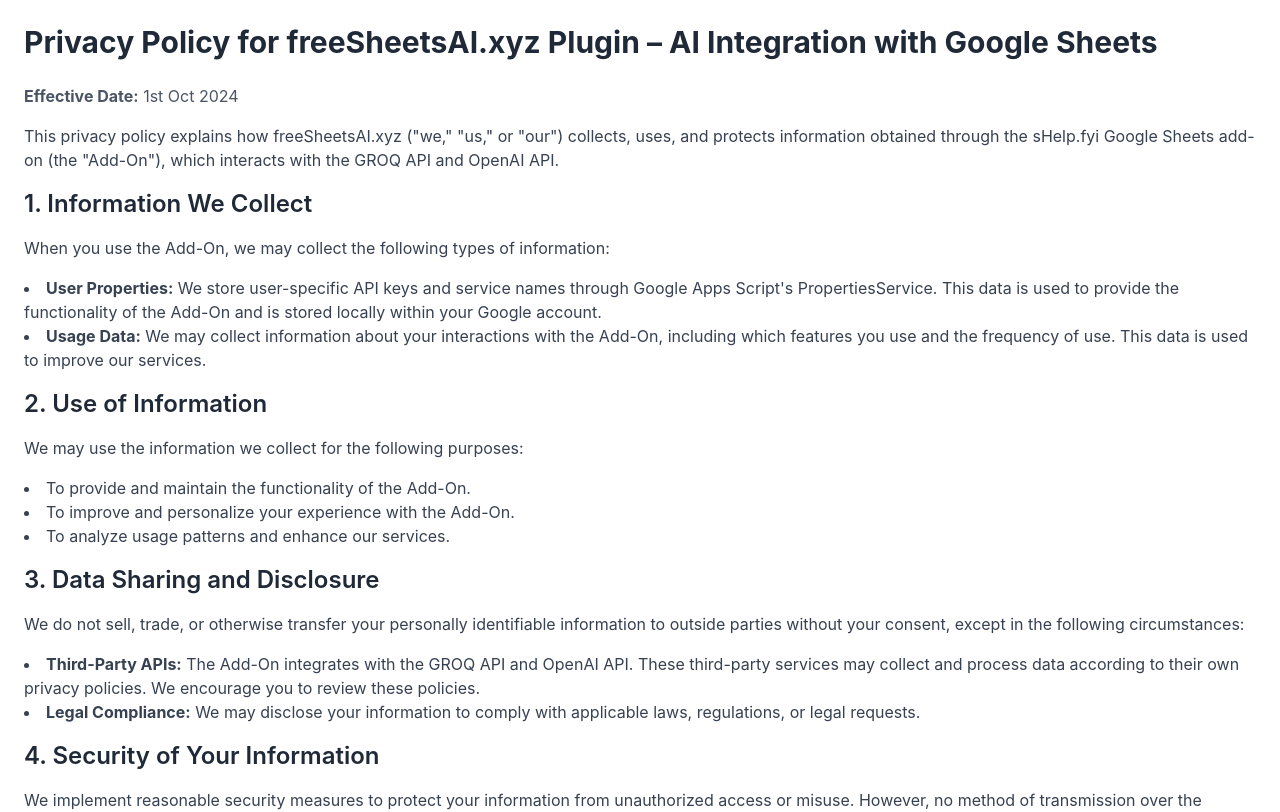
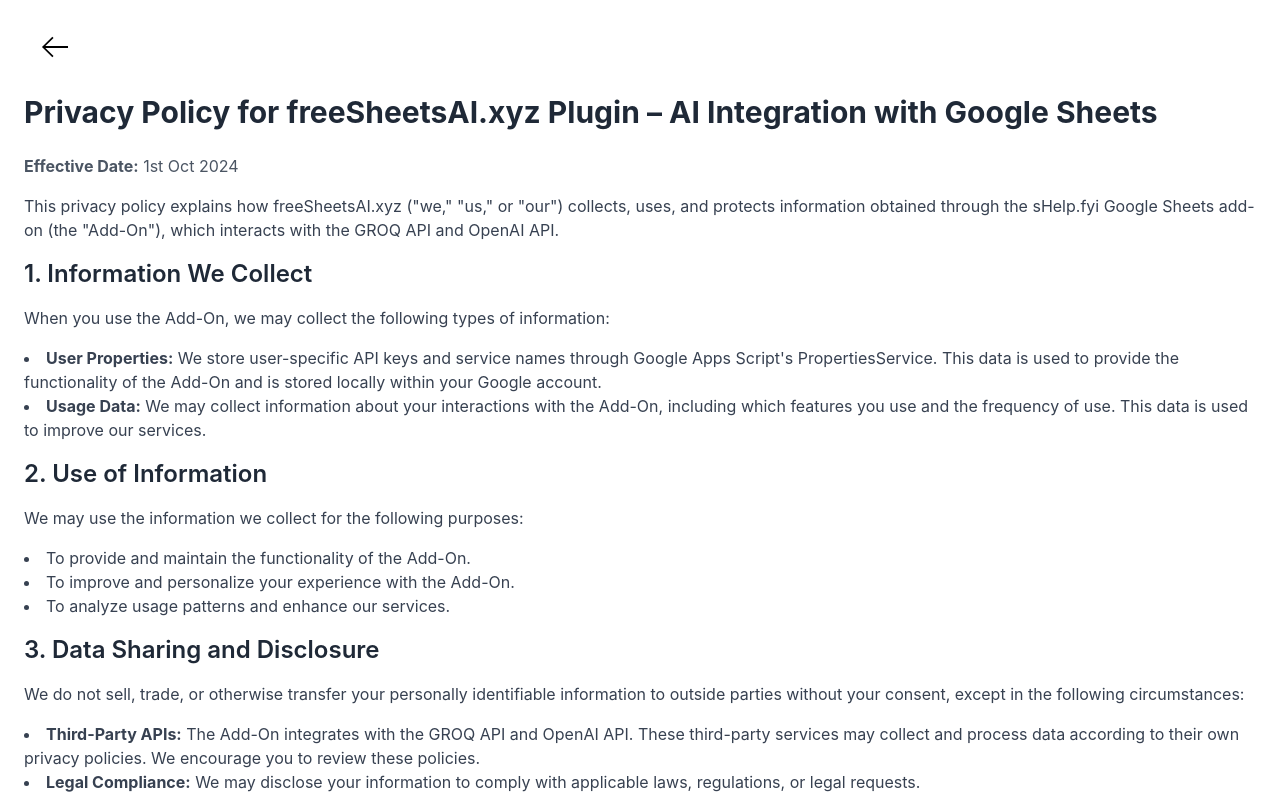
Before and after one commit to agencyaadu/freesheetsai.xyz-Phase-1, a React (Vite) app: page /privacy-policy in a window 1280 px wide. Shown: the top 812 px of the page. Built offline with nearby package versions, Linux system fonts and the light colour scheme.

Commit message:
Added Home Page Button

```diff
--- a/src/Components/HowTo/HowTo.jsx
+++ b/src/Components/HowTo/HowTo.jsx
@@ -1,8 +1,26 @@
 import React from 'react';
+import { Link } from "react-router-dom";
 
 const HowTo = () => {
   return (
     <div className="terms-container container mx-auto p-6 flex flex-col items-center justify-center h-screen">
+      {/* Home Button with Left Arrow Only */}
+      <div className="mb-6 flex items-center">
+          <Link to="/" className="inline-flex items-center px-4 py-2 text-white rounded transition duration-200">
+              <svg
+              width="30px"
+              height="30px"
+              viewBox="0 0 512 512"
+              data-name="Layer 1"
+              id="Layer_1"
+              xmlns="http://www.w3.org/2000/svg"
+              >
+                  <path
+                    d="M34,256,210,80l21.21,21.2L91.4,241H478v30H91.4L231.25,410.84,210,432Z"
+                  />
+              </svg>
+          </Link>
+      </div>
       <div>How To</div>
       <div>Coming Soon!</div>
     </div>
--- a/src/Components/LandingPage/LandingPage.jsx
+++ b/src/Components/LandingPage/LandingPage.jsx
@@ -86,7 +86,7 @@
                         <small className="text-[8px] text-[#DADADA] ">6/196 , Thohtiyankadu , 639136 , IN</small>
                     </aside>
             </div>
-            <footer className="mt-10 flex gap-x-1 ">
+            <footer className="mt-10 flex  gap-x-1 ">
                 <Link to="/privacy-policy/" className="text-custormGray hover:underline">Privacy Policy</Link> |
                 <Link to="/terms-and-conditions/" className="text-custormGray hover:underline">Terms and Conditions</Link> |
                 <Link to="/how-to/" className="text-custormGray hover:underline">How to</Link>
--- a/src/Components/PrivacyPolicy/PrivacyPolicy.jsx
+++ b/src/Components/PrivacyPolicy/PrivacyPolicy.jsx
@@ -1,8 +1,27 @@
 import React from 'react';
+import { Link } from "react-router-dom";
 
 const PrivacyPolicy = () => {
     return (
         <div className="privacy-policy container mx-auto p-6 bg-white">
+            {/* Home Button with Left Arrow Only */}
+            <div className="mb-6 flex items-center">
+                <Link to="/" className="inline-flex items-center px-4 py-2 text-white rounded transition duration-200">
+                    <svg
+                    width="30px"
+                    height="30px"
+                    viewBox="0 0 512 512"
+                    data-name="Layer 1"
+                    id="Layer_1"
+                    xmlns="http://www.w3.org/2000/svg"
+                    >
+                        <path
+                          d="M34,256,210,80l21.21,21.2L91.4,241H478v30H91.4L231.25,410.84,210,432Z"
+                        />
+                    </svg>
+                </Link>
+            </div>
+
             <h1 className="text-3xl font-bold mb-6 text-gray-800">Privacy Policy for freeSheetsAI.xyz Plugin – AI Integration with Google Sheets</h1>
             <p className="mb-4 text-gray-600"><strong>Effective Date:</strong> 1st Oct 2024</p>
             <p className="mb-4 text-gray-700">
--- a/src/Components/TOS/TOS.jsx
+++ b/src/Components/TOS/TOS.jsx
@@ -1,8 +1,26 @@
 import React from 'react';
+import { Link } from "react-router-dom";
 
 const TermsOfService = () => {
   return (
     <div className="terms-container container mx-auto p-6">
+      {/* Home Button with Left Arrow Only */}
+      <div className="mb-6 flex items-center">
+          <Link to="/" className="inline-flex items-center px-4 py-2 text-white rounded transition duration-200">
+              <svg
+              width="30px"
+              height="30px"
+              viewBox="0 0 512 512"
+              data-name="Layer 1"
+              id="Layer_1"
+              xmlns="http://www.w3.org/2000/svg"
+              >
+                  <path
+                    d="M34,256,210,80l21.21,21.2L91.4,241H478v30H91.4L231.25,410.84,210,432Z"
+                  />
+              </svg>
+          </Link>
+      </div>
       <h1 className="text-3xl font-bold mb-4">Terms of Service for freeSheetsAI.xyz Plugin – AI Integration with Google Sheets</h1>
       <p className="text-lg mb-4"><strong>Effective Date:</strong> 23rd September 2024.</p>
       <p className="mb-4">
```
